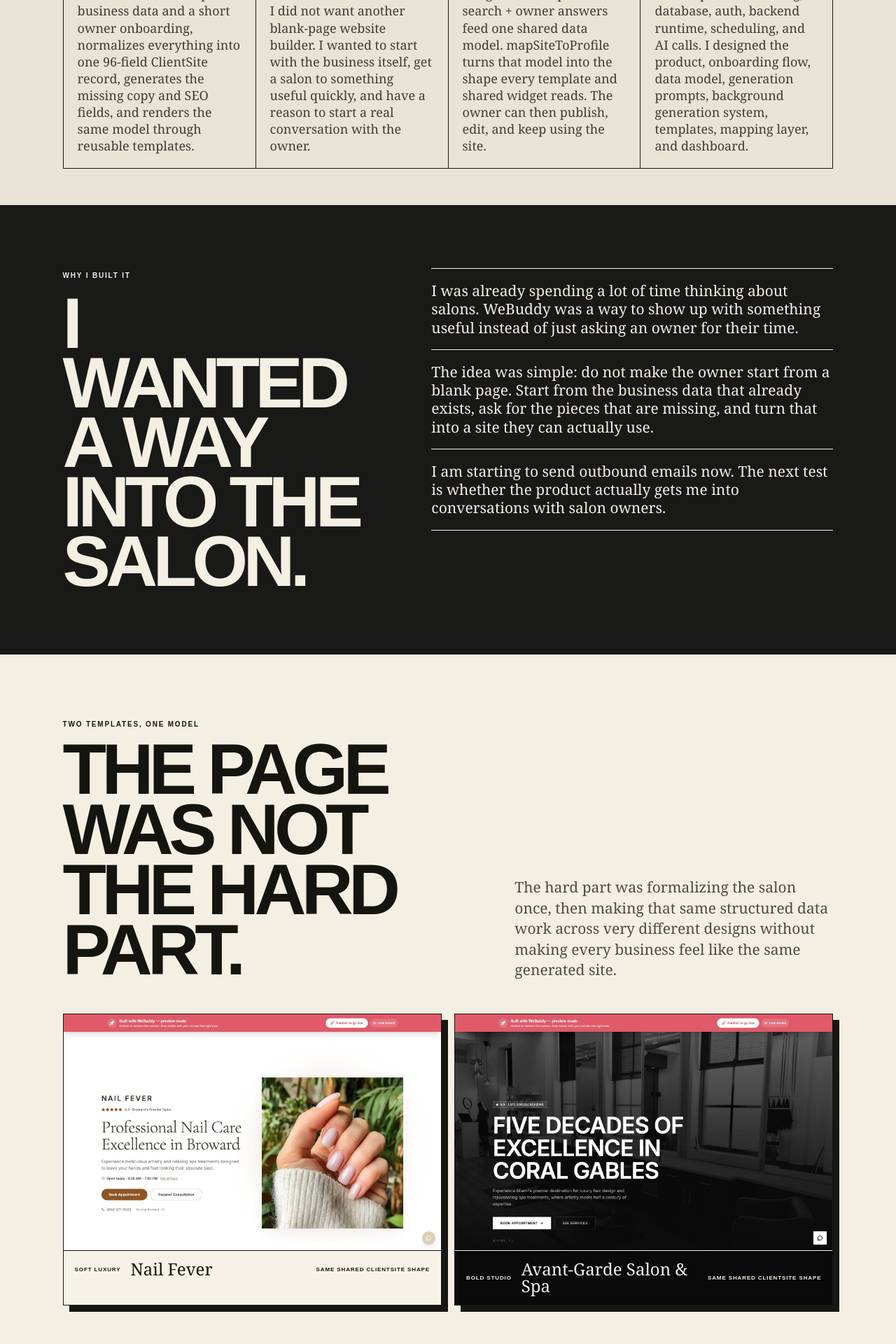
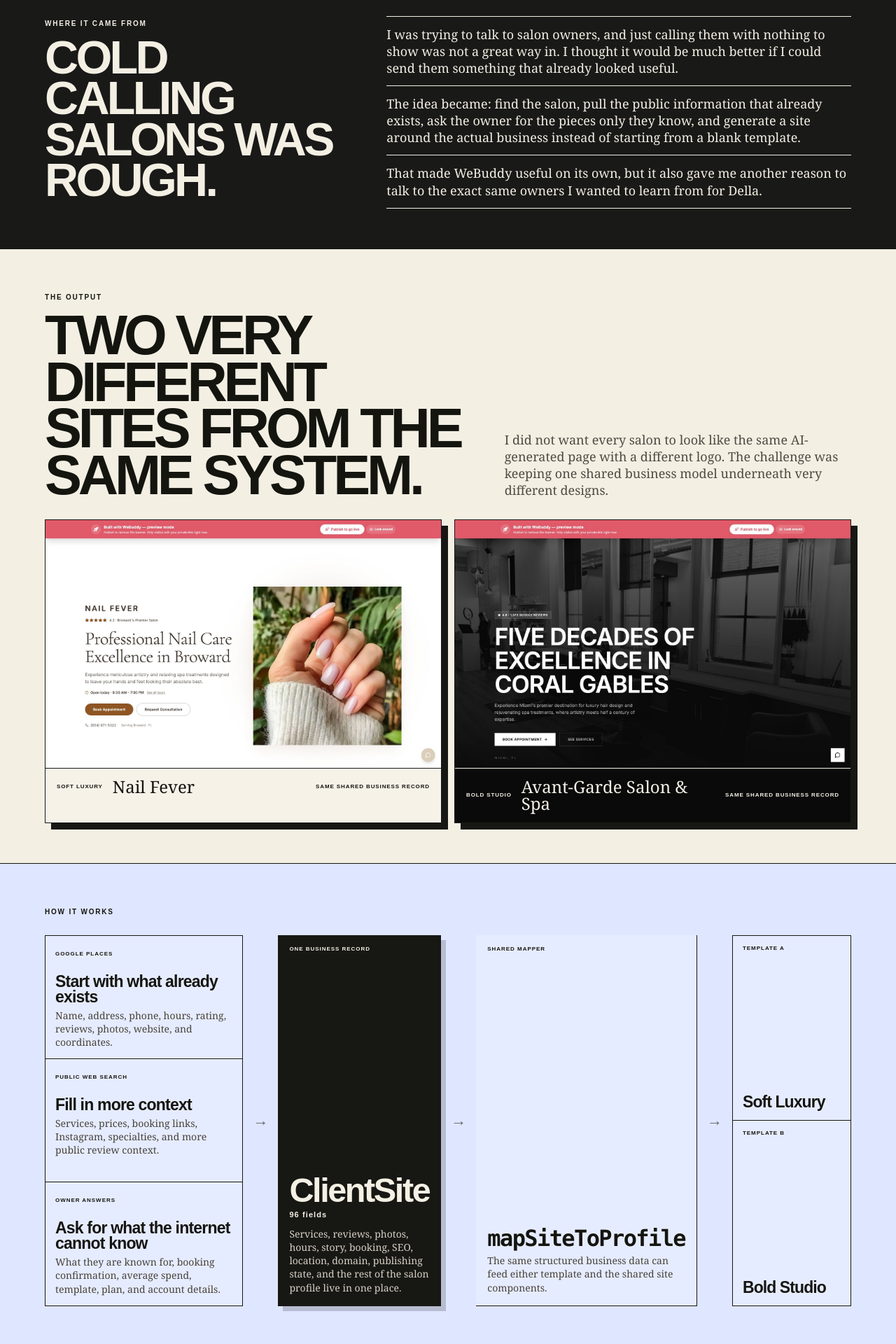
Before and after one commit to pegg-dot/nate-pegg-portfolio, a Next.js app: page /work/webuddy in a window 1280 px wide. Shown: the part 740-2660 px from the top of the page at 70% size. Built offline with nearby package versions, Linux system fonts and the light colour scheme.

Commit message:
Rewrite WeBuddy in Nate voice

```diff
--- a/src/app/globals.css
+++ b/src/app/globals.css
@@ -1314,3 +1314,9 @@ section { position: relative; z-index: 4; }
     font-size: clamp(44px,12.5vw,56px);
   }
 }
+
+@media (max-width: 680px) {
+  .webuddyCase .caseHero h1 {
+    font-size: clamp(44px,13vw,58px);
+  }
+}
--- a/src/app/work/lot/page.tsx
+++ b/src/app/work/lot/page.tsx
@@ -23,7 +23,7 @@ export default function LotCase() {
         <div className="caseGrid two">
           <div><span className="caseLabel">WHERE IT CAME FROM</span><h2>I WANTED TO COMPRESS THE RESEARCH.</h2></div>
           <div className="caseStack">
-            <p>My uncle had moved from construction into real-estate development around Charlottesville, and I was interested in finding properties we could hold, rent, or otherwise structure into good deals around UVA.</p>
+            <p>I am a student in Charlottesville, and I know there is real demand for student housing around UVA. That made it a market I actually wanted to understand instead of picking somewhere random.</p>
             <p>What interested me about AI was the idea that you can take a huge amount of accumulated data and knowledge and compress it into something useful. Real estate felt perfect for that because so much of the work is gathering information that already exists, then figuring out what actually matters.</p>
             <p>I had also been learning about creative financing from people like Pace Morby and Grant Cardone, so I wanted the tool to look for opportunities through that lens instead of just telling me whether a property looked cheap or expensive.</p>
           </div>
--- a/src/app/work/webuddy/page.tsx
+++ b/src/app/work/webuddy/page.tsx
@@ -6,45 +6,46 @@ import styles from "./webuddy.module.css";
 const inputRows = [
   {
     label: "GOOGLE PLACES",
-    title: "The public listing",
-    text: "Name, address, phone, hours, rating, review count, a small set of reviews and photos, website, and map coordinates.",
+    title: "Start with what already exists",
+    text: "Name, address, phone, hours, rating, reviews, photos, website, and coordinates.",
   },
   {
     label: "PUBLIC WEB SEARCH",
-    title: "The missing context",
-    text: "AI web search looks for services and prices, the booking link, Instagram handle, an about blurb, specialties, and more public review text.",
+    title: "Fill in more context",
+    text: "Services, prices, booking links, Instagram, specialties, and more public review context.",
   },
   {
     label: "OWNER ANSWERS",
-    title: "The parts only they know",
-    text: "What they are known for, booking link confirmation, average spend, template, plan, email, and name. The onboarding is five screens.",
+    title: "Ask for what the internet cannot know",
+    text: "What they are known for, booking confirmation, average spend, template, plan, and account details.",
   },
 ];
 
 export default function WeBuddyCase() {
   return (
     <CaseShell
+      className="caseCompact webuddyCase"
       index="05 / WEBUDDY"
       title="WEBUDDY"
-      subtitle="WeBuddy turns salon information into a structured business profile, then maps that profile into a finished website. I built it partly because I wanted a useful way to get my foot in the door with salon owners."
+      subtitle="I built WeBuddy while I was cold-calling salons. I thought if I could send an owner something useful first, like a website already built from their business data, I would have a much better way into the conversation."
     >
       <ProjectBrief
         items={[
           {
             label: "WHAT",
-            text: "A website system for salons. It starts with public business data and a short owner onboarding, normalizes everything into one 96-field ClientSite record, generates the missing copy and SEO fields, and renders the same model through reusable templates.",
+            text: "A salon website generator that starts with public business data, asks the owner for what is missing, and turns it into a finished site they can edit and publish.",
           },
           {
             label: "WHY",
-            text: "I did not want another blank-page website builder. I wanted to start with the business itself, get a salon to something useful quickly, and have a reason to start a real conversation with the owner.",
+            text: "Cold calling salons was rough. I wanted to show up with something useful before asking an owner for their time.",
           },
           {
             label: "HOW",
-            text: "Google Places + public web search + owner answers feed one shared data model. mapSiteToProfile turns that model into the shape every template and shared widget reads. The owner can then publish, edit, and keep using the site.",
+            text: "Google Places, public web research, and owner answers feed one structured business record that both templates and the dashboard use.",
           },
           {
             label: "WHEN",
-            text: "Built in 2026 on Base44. Base44 provides hosting, database, auth, backend runtime, scheduling, and AI calls. I designed the product, onboarding flow, data model, generation prompts, background generation system, templates, mapping layer, and dashboard.",
+            text: "Built in 2026 on Base44. It started as a way to get closer to salon owners while I was working on Della.",
           },
         ]}
       />
@@ -52,13 +53,13 @@ export default function WeBuddyCase() {
       <section className="caseBand caseBandInk">
         <div className="caseGrid two">
           <div>
-            <span className="caseLabel">WHY I BUILT IT</span>
-            <h2>I WANTED A WAY INTO THE SALON.</h2>
+            <span className="caseLabel">WHERE IT CAME FROM</span>
+            <h2>COLD CALLING SALONS WAS ROUGH.</h2>
           </div>
           <div className="caseStack">
-            <p>I was already spending a lot of time thinking about salons. WeBuddy was a way to show up with something useful instead of just asking an owner for their time.</p>
-            <p>The idea was simple: do not make the owner start from a blank page. Start from the business data that already exists, ask for the pieces that are missing, and turn that into a site they can actually use.</p>
-            <p>I am starting to send outbound emails now. The next test is whether the product actually gets me into conversations with salon owners.</p>
+            <p>I was trying to talk to salon owners, and just calling them with nothing to show was not a great way in. I thought it would be much better if I could send them something that already looked useful.</p>
+            <p>The idea became: find the salon, pull the public information that already exists, ask the owner for the pieces only they know, and generate a site around the actual business instead of starting from a blank template.</p>
+            <p>That made WeBuddy useful on its own, but it also gave me another reason to talk to the exact same owners I wanted to learn from for Della.</p>
           </div>
         </div>
       </section>
@@ -66,10 +67,10 @@ export default function WeBuddyCase() {
       <section className="caseBand">
         <div className={styles.compareHeader}>
           <div>
-            <span className="caseLabel">TWO TEMPLATES, ONE MODEL</span>
-            <h2>THE PAGE WAS NOT THE HARD PART.</h2>
+            <span className="caseLabel">THE OUTPUT</span>
+            <h2>TWO VERY DIFFERENT SITES FROM THE SAME SYSTEM.</h2>
           </div>
-          <p>The hard part was formalizing the salon once, then making that same structured data work across very different designs without making every business feel like the same generated site.</p>
+          <p>I did not want every salon to look like the same AI-generated page with a different logo. The challenge was keeping one shared business model underneath very different designs.</p>
         </div>
 
         <div className={styles.templateCompare}>
@@ -82,7 +83,7 @@ export default function WeBuddyCase() {
               height={1000}
               sizes="(max-width: 900px) 100vw, 50vw"
             />
-            <figcaption><span>SOFT LUXURY</span><b>Nail Fever</b><small>same shared ClientSite shape</small></figcaption>
+            <figcaption><span>SOFT LUXURY</span><b>Nail Fever</b><small>same shared business record</small></figcaption>
           </figure>
           <figure className={styles.darkFigure}>
             <Image
@@ -93,13 +94,13 @@ export default function WeBuddyCase() {
               height={1000}
               sizes="(max-width: 900px) 100vw, 50vw"
             />
-            <figcaption><span>BOLD STUDIO</span><b>Avant-Garde Salon & Spa</b><small>same shared ClientSite shape</small></figcaption>
+            <figcaption><span>BOLD STUDIO</span><b>Avant-Garde Salon & Spa</b><small>same shared business record</small></figcaption>
           </figure>
         </div>
       </section>
 
       <section className="caseBand caseBandBlue">
-        <span className="caseLabel">THE PIPELINE</span>
+        <span className="caseLabel">HOW IT WORKS</span>
         <div className={styles.pipeline}>
           <div className={styles.inputs}>
             {inputRows.map((row) => (
@@ -114,10 +115,10 @@ export default function WeBuddyCase() {
           <div className={styles.arrow}>→</div>
 
           <article className={styles.modelCard}>
-            <span>ONE RECORD</span>
+            <span>ONE BUSINESS RECORD</span>
             <strong>ClientSite</strong>
             <b>96 fields</b>
-            <p>Identity, contact, location, hours, services, reviews, photos, story, specialties, trust copy, booking, languages, SEO, billing, domain, and generation state.</p>
+            <p>Services, reviews, photos, hours, story, booking, SEO, location, domain, publishing state, and the rest of the salon profile live in one place.</p>
           </article>
 
           <div className={styles.arrow}>→</div>
@@ -125,7 +126,7 @@ export default function WeBuddyCase() {
           <article className={styles.mapperCard}>
             <span>SHARED MAPPER</span>
             <strong>mapSiteToProfile</strong>
-            <p>One function converts the record into the shape both templates and the shared site widgets understand.</p>
+            <p>The same structured business data can feed either template and the shared site components.</p>
           </article>
 
           <div className={styles.arrow}>→</div>
@@ -137,59 +138,37 @@ export default function WeBuddyCase() {
         </div>
       </section>
 
-      <section className="caseBand">
-        <div className="caseGrid two">
-          <div>
-            <span className="caseLabel">GENERATION</span>
-            <h2>THE DATA GETS FILLED IN BEFORE THE DESIGN GETS PRETTY.</h2>
-          </div>
-          <div className="caseStack">
-            <p>Google Places gives the stable listing data. Public web search tries to fill in services, prices, booking links, specialties, and more review context. The owner confirms or adds the pieces that matter.</p>
-            <p>Then the generation step writes the tagline, subheading, about text, owner story, service descriptions, FAQs, why-us points, hygiene and guarantee copy, plus the SEO title and description.</p>
-            <p>The important part is that generation does not directly own the page. It fills the structured record first, so the templates are rendering data instead of one-off AI markup.</p>
-          </div>
-        </div>
-
-        <div className={styles.generationStrip}>
-          <div><span>01</span><b>SAVE THE BUSINESS</b></div>
-          <div><span>02</span><b>ENRICH PUBLIC DATA</b></div>
-          <div><span>03</span><b>GENERATE COPY</b></div>
-          <div><span>04</span><b>MAP TO TEMPLATE</b></div>
-          <div><span>05</span><b>OWNER EDITS + PUBLISHES</b></div>
-        </div>
-      </section>
-
       <section className="caseBand caseBandDark">
         <div className={styles.controlHeader}>
           <span className="caseLabel">AFTER GENERATION</span>
-          <h2>THE OWNER STILL NEEDS CONTROL.</h2>
-          <p>The generated site is the beginning, not the final screenshot. The dashboard carries the site forward after onboarding.</p>
+          <h2>THE OWNER CAN KEEP CHANGING IT.</h2>
+          <p>The product could not just end at “AI made a website.” The owner still needs to control the business information after the first generation.</p>
         </div>
 
         <figure className={styles.wideArtifact}>
           <Image
             src="/webuddy/owner-dashboard.jpg"
             loading="eager"
-            alt="WeBuddy owner dashboard with publishing, site controls, reviews, photos and revenue attribution"
+            alt="WeBuddy owner dashboard with publishing and site controls"
             width={1600}
             height={1000}
             sizes="100vw"
           />
-          <figcaption>Owner dashboard · publish state · services · photos · reviews · site link · booking revenue</figcaption>
+          <figcaption>Owner dashboard · publishing · services · photos · reviews · site controls</figcaption>
         </figure>
 
         <div className={styles.editorGrid}>
           <div className={styles.editorCopy}>
             <span className="caseLabel">VISUAL EDITOR</span>
-            <h3>Mapped data stays editable.</h3>
-            <p>The owner can edit the sections that came out of the structured profile, replace photos, update trust and safety copy, work with location and hours, and preview desktop or mobile.</p>
-            <p>That mattered because the system could not end at “AI made a website.” It had to leave the business with something it could keep changing.</p>
+            <h3>The generated data stays editable.</h3>
+            <p>Owners can change the mapped content, replace photos, update location and hours, and preview the site on desktop or mobile.</p>
+            <p>WeBuddy also generates the basic SEO layer from the salon data, including page titles, meta descriptions, and business + FAQ structured data.</p>
           </div>
           <figure>
             <Image
               src="/webuddy/visual-editor.jpg"
               loading="eager"
-              alt="WeBuddy visual editor showing mapped salon location, hours and replaceable imagery"
+              alt="WeBuddy visual editor showing salon location, hours and imagery"
               width={1600}
               height={1000}
               sizes="(max-width: 900px) 100vw, 58vw"
@@ -198,43 +177,28 @@ export default function WeBuddyCase() {
         </div>
       </section>
 
-      <section className="caseBand">
-        <div className="caseGrid two">
-          <div>
-            <span className="caseLabel">SEO</span>
-            <h2>USE THE DATA THE SALON ALREADY HAS.</h2>
-          </div>
-          <div className="caseStack">
-            <p>WeBuddy generates page titles, meta descriptions, and schema.org business + FAQ data from the salon&apos;s Google listing.</p>
-            <p>The site also adds business, service, FAQ, page, site, and breadcrumb structured data; Open Graph and Twitter fields; location metadata; and lets owners add Google Analytics, Meta Pixel, or Clarity IDs.</p>
-            <p>The “Get Found” view checks basic visibility and whether the salon&apos;s name, address, and phone match the Google listing.</p>
-            <p className={styles.caveat}>It is not a finished SEO platform. Sites are still single-page, there is no sitemap or service-page system yet, and some metadata/canonical behavior still needs work for custom domains.</p>
-          </div>
-        </div>
-      </section>
-
       <section className="caseBand caseBandInk">
         <span className="caseLabel">WHAT GOT HARD</span>
         <div className={styles.lessonGrid}>
           <article>
             <span>01</span>
-            <h3>Formalize once.</h3>
-            <p>If every template expects different fields, there is no system. The shared model had to be specific enough to render a real salon but stable enough that every template could depend on it.</p>
+            <h3>Make the salon structured.</h3>
+            <p>The hard part was deciding what the system actually needs to know about a salon so the same record can power different templates without everything becoming generic.</p>
           </article>
           <article>
             <span>02</span>
-            <h3>Differentiate enough.</h3>
-            <p>A schema can make the sites consistent, but too little business-specific data makes them feel identical. I had to keep adding the kinds of information that actually change the story and presentation.</p>
+            <h3>Public data is messy.</h3>
+            <p>Google gives a useful base, but services, prices, booking links, and the story of the business can be incomplete or spread across different public sources. AI search helps fill that in, but it is not perfect verification.</p>
           </article>
           <article>
             <span>03</span>
-            <h3>Public research is not truth.</h3>
-            <p>The web-search enrichment is useful, but it is still AI reading public results. The prompt says not to invent things, but there is no deterministic verification layer behind it yet.</p>
+            <h3>Generation cannot own the page.</h3>
+            <p>I wanted the AI to fill a structured record first, not just generate one giant block of website code. That way the owner can keep editing the same underlying business instead of starting over.</p>
           </article>
           <article>
             <span>04</span>
-            <h3>Generation has to survive retries.</h3>
-            <p>The business record is saved first, then the AI work happens in the background. That separation made it possible to retry generation without losing the salon or rebuilding the whole onboarding flow.</p>
+            <h3>The product still has rough edges.</h3>
+            <p>There are still things I would change around integrations, SEO, templates, and publishing. It works, but I do not think of it as finished.</p>
           </article>
         </div>
       </section>
@@ -242,29 +206,27 @@ export default function WeBuddyCase() {
       <section className="caseBand">
         <div className={styles.platformSplit}>
           <article>
-            <span className="caseLabel">BASE44 PROVIDES</span>
-            <h3>The platform underneath it.</h3>
-            <p>Hosting and deploys, database and login, backend function runtime, scheduler, AI calls, outgoing email, file uploads, and the AI builder I used to implement the app.</p>
+            <span className="caseLabel">BASE44 PROVIDED</span>
+            <h3>The infrastructure.</h3>
+            <p>Hosting, database, authentication, backend runtime, scheduling, AI calls, uploads, and the AI builder I used to implement the app.</p>
           </article>
           <article className={styles.mineCard}>
             <span className="caseLabel">I DESIGNED</span>
-            <h3>The product on top.</h3>
-            <p>The product and onboarding flow, the 96-field data model, generation prompts, background generation design, two templates, shared mapping layer, dashboard, and the way the salon data moves through the system.</p>
+            <h3>The product.</h3>
+            <p>The onboarding, business model, generation prompts, two templates, shared mapping layer, dashboard, and the way the salon data moves through the system.</p>
           </article>
         </div>
-        <p className={styles.platformNote}>I built WeBuddy on Base44 rather than writing the entire infrastructure stack by hand. The interesting part for me was deciding what the product should know about a salon, how that information should be represented, and how every part of the site should depend on it.</p>
       </section>
 
       <section className="caseBand caseBandBlue">
         <div className="caseGrid two">
           <div>
-            <span className="caseLabel">NOW</span>
-            <h2>THE NEXT TEST IS NOT ANOTHER TEMPLATE.</h2>
+            <span className="caseLabel">WHERE IT IS NOW</span>
+            <h2>THE REAL TEST IS WHETHER OWNERS CARE.</h2>
           </div>
           <div className="caseStack">
-            <p>I am starting outbound now.</p>
-            <p>WeBuddy was always partly a way to get my foot in the door. If I can send a salon something that already understands its business and looks useful, I have a much better reason to start the conversation.</p>
-            <p>The next thing I care about is whether owners actually respond, what they want changed, and whether the system helps me learn the market faster.</p>
+            <p>I built WeBuddy partly because I wanted a better way to get in front of salon owners. Now I am using it for outbound instead of just adding more templates.</p>
+            <p>If I can send a salon something that already understands a lot of its business, that is a much better opening than another cold call. What I care about next is whether owners respond, what they change, and whether it actually helps me learn the market faster.</p>
           </div>
         </div>
       </section>
--- a/src/app/work/webuddy/webuddy.module.css
+++ b/src/app/work/webuddy/webuddy.module.css
@@ -471,3 +471,107 @@
     min-height: 270px;
   }
 }
+
+/* Compact the WeBuddy case so it reads like the newer Della/VialGrade pages. */
+:global(.webuddyCase) .compareHeader {
+  gap: clamp(28px,4vw,56px);
+  margin-bottom: 30px;
+}
+:global(.webuddyCase) .compareHeader h2 {
+  font-size: clamp(46px,6.2vw,90px);
+}
+:global(.webuddyCase) .compareHeader > p {
+  font-size: 18px;
+  line-height: 1.34;
+}
+:global(.webuddyCase) .pipeline {
+  margin-top: 26px;
+}
+:global(.webuddyCase) .inputs article {
+  min-height: 118px;
+  padding: 14px;
+}
+:global(.webuddyCase) .inputs h3 {
+  margin: 22px 0 6px;
+  font-size: 23px;
+}
+:global(.webuddyCase) .modelCard,
+:global(.webuddyCase) .mapperCard {
+  padding: 16px;
+}
+:global(.webuddyCase) .renderers article {
+  padding: 14px;
+}
+:global(.webuddyCase) .renderers b {
+  margin-top: 30px;
+  font-size: 23px;
+}
+:global(.webuddyCase) .controlHeader {
+  margin-bottom: 28px;
+}
+:global(.webuddyCase) .controlHeader h2 {
+  font-size: clamp(48px,6.2vw,88px);
+}
+:global(.webuddyCase) .controlHeader > p {
+  font-size: 18px;
+}
+:global(.webuddyCase) .wideArtifact img {
+  max-height: 430px;
+  object-fit: cover;
+  object-position: top;
+}
+:global(.webuddyCase) .editorGrid {
+  margin-top: 34px;
+}
+:global(.webuddyCase) .editorCopy h3 {
+  font-size: clamp(38px,4.4vw,60px);
+}
+:global(.webuddyCase) .editorCopy p {
+  font-size: 16px;
+}
+:global(.webuddyCase) .editorGrid img {
+  max-height: 390px;
+  object-fit: cover;
+  object-position: top;
+}
+:global(.webuddyCase) .lessonGrid {
+  margin-top: 22px;
+}
+:global(.webuddyCase) .lessonGrid article {
+  min-height: 220px;
+  padding: 17px;
+}
+:global(.webuddyCase) .lessonGrid h3 {
+  font-size: clamp(31px,3.5vw,48px);
+}
+:global(.webuddyCase) .platformSplit article {
+  min-height: 240px;
+  padding: 18px;
+}
+:global(.webuddyCase) .platformSplit h3 {
+  font-size: clamp(36px,4.4vw,58px);
+}
+
+@media (max-width: 680px) {
+  :global(.webuddyCase) .caseHero h1 {
+    font-size: clamp(46px,14.5vw,62px);
+  }
+  :global(.webuddyCase) .compareHeader h2,
+  :global(.webuddyCase) .controlHeader h2 {
+    font-size: clamp(42px,13vw,60px);
+  }
+  :global(.webuddyCase) .wideArtifact img {
+    max-height: 230px;
+  }
+  :global(.webuddyCase) .editorGrid img {
+    max-height: 240px;
+  }
+  :global(.webuddyCase) .inputs article,
+  :global(.webuddyCase) .generationStrip div {
+    min-height: 105px;
+  }
+  :global(.webuddyCase) .lessonGrid article,
+  :global(.webuddyCase) .platformSplit article {
+    min-height: 190px;
+  }
+}
```
Also changed, not shown: 1 other file (tests, documents, lock files or other folders).
